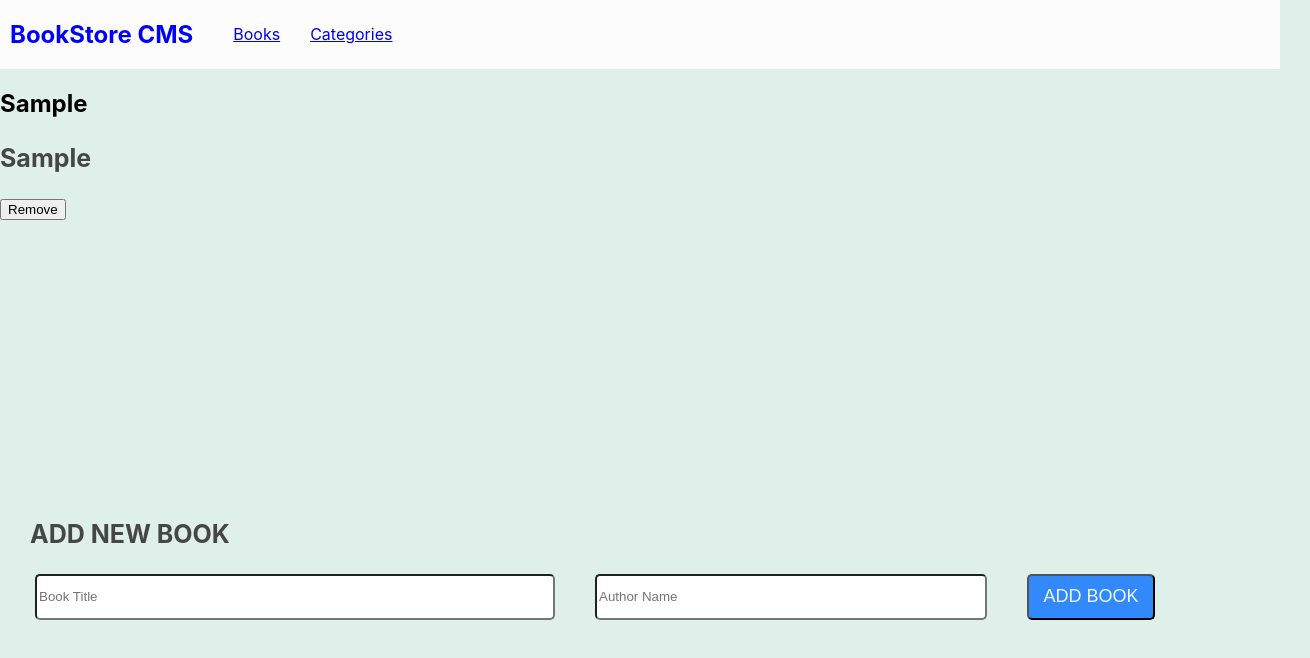
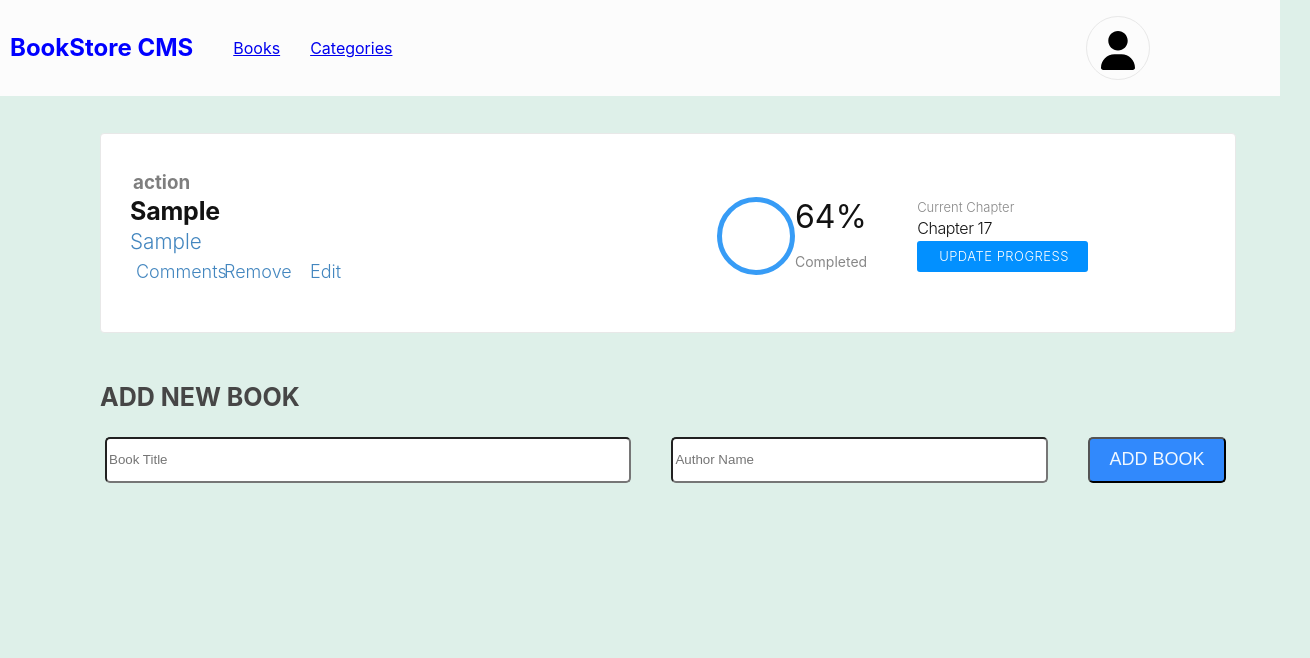
Before and after one commit to RashidMenhas/books-store, a React (Create React App) app: page / in a window 1280 px wide. Both pictures are taken after typing "Sample", "Sample" into the empty fields and a click on the button "ADD BOOK". Shown: the top 658 px of the page, 1310 px wide, since content can reach past the window. Built offline with nearby package versions, Linux system fonts and the light colour scheme; no server answers.

Commit message:
Book store styling

```diff
--- a/src/App.js
+++ b/src/App.js
@@ -20,7 +20,11 @@ class App extends React.PureComponent {
               <li>
                 <Link to="/categories">Categories</Link>
               </li>
+              <div>
+                <div className="oval"><img src={`${process.env.PUBLIC_URL}images/profile-icon.svg`} alt="profile-icon" /></div>
+              </div>
             </ul>
+
           </nav>
 
           <Routes>
--- a/src/app.css
+++ b/src/app.css
@@ -16,8 +16,23 @@ nav {
   display: flex;
   gap: 30px;
   list-style: none;
+  justify-content: center;
+  align-items: center;
 }
 
 .logo {
   color: blue;
 }
+
+.oval {
+  width: 2.113rem;
+  height: 2.113rem;
+  margin: 0 0 0 41.5rem;
+  padding: 0.875rem;
+  border: solid 1px #e8e8e8;
+  border-radius: 50%;
+}
+
+.links li link {
+  text-decoration: none;
+}
--- /dev/null
+++ b/src/components/AllCSS/addBook.css
@@ -0,0 +1,195 @@
+.book-form {
+  width: 75%;
+  height: 14%;
+  margin: 2.313rem 6.25rem 0;
+  padding: 2rem 9.188rem 1.625rem 1.688rem;
+  border-radius: 4px;
+  border: solid 1px #e8e8e8;
+  background-color: #fff;
+}
+
+.book-info {
+  display: flex;
+  flex-direction: column;
+  height: 140px;
+  margin: unset;
+}
+
+.action {
+  width: 3.063rem;
+  height: 1.125rem;
+  margin: 0 2.438rem 0 0;
+  opacity: 0.5;
+  font-size: 1.175rem;
+  font-weight: bold;
+  font-stretch: normal;
+  font-style: normal;
+  line-height: normal;
+  letter-spacing: normal;
+  color: var(--black-two);
+  padding: 5px;
+}
+
+.title {
+  width: 20.313rem;
+  height: 1.813rem;
+  font-weight: bold;
+  font-size: 25px;
+  font-stretch: normal;
+  line-height: normal;
+  letter-spacing: -0.2px;
+  color: #121212;
+  margin: unset;
+  padding: 2px;
+}
+
+.author {
+  width: 20.688rem;
+  height: 1.188rem;
+  font-size: 1.295rem;
+  font-weight: 300;
+  font-stretch: normal;
+  font-style: normal;
+  line-height: normal;
+  letter-spacing: normal;
+  color: #4386bf;
+  margin: unset;
+  padding: 2px;
+}
+
+.set-btn {
+  display: flex;
+  flex-direction: row;
+  align-items: center;
+  padding: 8px;
+}
+
+.btn-remove {
+  width: 3.375rem;
+  height: 1.188rem;
+  margin: 0.188rem 0.938rem 0.125rem 0;
+  font-weight: 300;
+  font-stretch: normal;
+  font-style: normal;
+  line-height: normal;
+  letter-spacing: normal;
+  color: #4386bf;
+  cursor: pointer;
+  font-size: 18px;
+}
+
+.btn-comments {
+  width: 4.563rem;
+  height: 1.188rem;
+  margin: 0.188rem 0.938rem 0.125rem 0;
+  font-weight: 300;
+  font-stretch: normal;
+  font-style: normal;
+  line-height: normal;
+  letter-spacing: normal;
+  color: #4386bf;
+  font-size: 18px;
+}
+
+.btn-edit {
+  width: 1.688rem;
+  height: 1.188rem;
+  margin: 0.188rem 18.625rem 0.125rem 1.063rem;
+  font-weight: 300;
+  font-stretch: normal;
+  font-style: normal;
+  line-height: normal;
+  letter-spacing: normal;
+  color: #4386bf;
+  font-size: 18px;
+}
+
+.card {
+  display: flex;
+  flex-direction: row;
+  justify-content: space-between;
+}
+
+.completion {
+  display: flex;
+  flex-direction: row;
+  justify-content: center;
+  align-items: center;
+  gap: 50px;
+}
+
+.Oval-2 {
+  width: 4.25rem;
+  height: 4.25rem;
+  border-style: solid;
+  border-width: 5px;
+  border: 5px solid #379cf6;
+  border-radius: 50%;
+}
+
+.medile-section {
+  display: flex;
+  flex-direction: row;
+}
+
+.Percent-Complete {
+  font-size: 2rem;
+  font-weight: normal;
+  font-stretch: normal;
+  font-style: normal;
+  line-height: normal;
+  letter-spacing: normal;
+  color: #121212;
+}
+
+.Completed {
+  opacity: 0.5;
+  font-size: 0.875rem;
+  font-weight: normal;
+  font-stretch: normal;
+  font-style: normal;
+  line-height: normal;
+  letter-spacing: normal;
+  color: #121212;
+}
+
+.end-section {
+  display: flex;
+  flex-direction: column;
+  gap: 3px;
+}
+
+.Current-Chapter {
+  opacity: 0.5;
+  font-size: 0.813rem;
+  font-weight: 300;
+  font-stretch: normal;
+  font-style: normal;
+  line-height: normal;
+  letter-spacing: normal;
+  color: #121212;
+}
+
+.Current-Lesson {
+  font-size: 1rem;
+  font-weight: 300;
+  font-stretch: normal;
+  font-style: normal;
+  line-height: normal;
+  letter-spacing: -0.4px;
+  color: #121212;
+}
+
+.update-btn {
+  padding: 0.438rem 1.188rem 0.5rem 1.375rem;
+  border-radius: 3px;
+  background-color: #0290ff;
+  font-size: 0.813rem;
+  font-weight: 300;
+  font-stretch: normal;
+  font-style: normal;
+  line-height: normal;
+  letter-spacing: 0.5px;
+  text-align: center;
+  color: #fff;
+}
--- a/src/components/AllCSS/books.css
+++ b/src/components/AllCSS/books.css
@@ -1,10 +1,10 @@
 .input-form {
-  width: 100%;
-  height: 400px;
+  width: 90%;
+  height: 150px;
   display: flex;
   flex-direction: column;
   justify-content: flex-end;
-  margin-left: 30px;
+  margin-left: 100px;
 }
 
 .input-form-feild {
@@ -14,20 +14,20 @@
 }
 
 .booktitle {
-  width: 40%;
+  width: 45%;
   height: 40px;
   margin-left: 5px;
   border-radius: 5px;
 }
 
 .category {
-  width: 30%;
+  width: 32%;
   height: 40px;
   border-radius: 5px;
 }
 
 .add-book {
-  width: 10%;
+  width: 12%;
   background-color: rgb(49, 137, 252);
   color: aliceblue;
   border-radius: 5px;
--- a/src/components/AllJS/addbook.js
+++ b/src/components/AllJS/addbook.js
@@ -1,7 +1,9 @@
+/* eslint-disable jsx-a11y/no-noninteractive-element-interactions */
 import React from 'react';
 import PropTypes from 'prop-types';
 import { useDispatch } from 'react-redux';
 import { removeBook } from '../../redux/books/books';
+import '../AllCSS/addBook.css';
 
 const AddBook = ({ id, title, author }) => {
   const dispatch = useDispatch();
@@ -10,11 +12,37 @@ const AddBook = ({ id, title, author }) => {
   };
   return (
     <div>
-      <h2>{title}</h2>
-      <h3>{author}</h3>
-      <button onClick={() => removeBookBtn(id)} type="button">
-        Remove
-      </button>
+      <div className="book-form">
+        <div className="card">
+          <div className="book-info">
+            <p className="action">action</p>
+            <h2 className="title">{title}</h2>
+            <h3 className="author">{author}</h3>
+            <div className="set-btn">
+              <p className="btn-comments">Comments</p>
+              <p className="btn-remove" onClick={() => removeBookBtn(id)} onKeyUp={() => removeBookBtn(id)}>
+                Remove
+              </p>
+              <p className="btn-edit">Edit</p>
+            </div>
+          </div>
+          <div className="completion">
+            <div className="medile-section">
+              <div className="Oval-2" />
+              <span className="Percent-Complete">
+                64%
+                <br />
+                <span className="Completed Text-Style-2">Completed</span>
+              </span>
+            </div>
+            <div className="end-section">
+              <span className="Current-Chapter">Current Chapter</span>
+              <span className="Current-Lesson Text-Style-4">Chapter 17</span>
+              <div className="update-btn">UPDATE PROGRESS</div>
+            </div>
+          </div>
+        </div>
+      </div>
     </div>
   );
 };
--- a/src/components/AllJS/booklist.js
+++ b/src/components/AllJS/booklist.js
@@ -7,6 +7,7 @@ function BookList() {
   const selector = useSelector((state) => state.bookReducer);
   const dispatch = useDispatch();
   useEffect(() => {
+    console.log(getBooks);
     dispatch(getBooks());
   }, []);
   return (
```
Also changed, not shown: public/images/profile-icon.svg (added).
